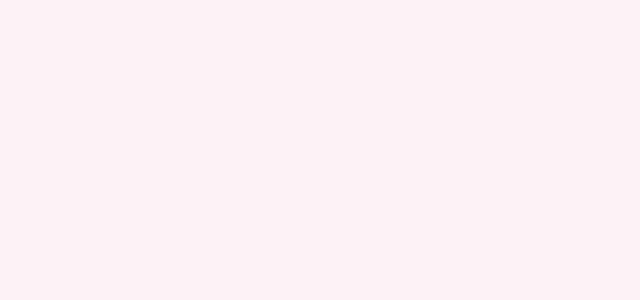
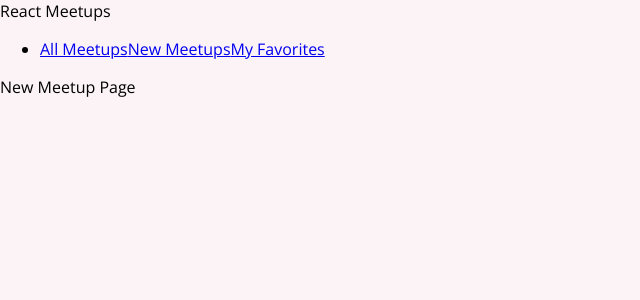
Before and after one commit to devjamescockfield/NextJS-Course, a React (Create React App) app in the folder react-refresher/meet-up-react-course-app/: page /new-meetup in a window 1280 px wide. Shown: the top 300 px of the page, without its empty margins (0-640 px from the left). Built offline with nearby package versions, Linux system fonts and the light colour scheme.

Commit message:
adding links and navigation

```diff
--- a/react-refresher/meet-up-react-course-app/package.json
+++ b/react-refresher/meet-up-react-course-app/package.json
@@ -8,6 +8,7 @@
     "@testing-library/user-event": "^13.5.0",
     "react": "^18.2.0",
     "react-dom": "^18.2.0",
+    "react-router-dom": "^5.3.4",
     "react-scripts": "5.0.1",
     "web-vitals": "^2.1.4"
   },
--- a/react-refresher/meet-up-react-course-app/src/App.js
+++ b/react-refresher/meet-up-react-course-app/src/App.js
@@ -1,5 +1,27 @@
+import { Route, Switch } from "react-router-dom";
+
+import AllMeetupsPage from "./pages/AllMeetups";
+import FavoritesPage from "./pages/Favorites";
+import NewMeetupPage from "./pages/NewMeetup";
+import MainNavigation from "./components/layout/MainNavigation";
+
 function App() {
-  return <div></div>;
+  return (
+    <div>
+      <MainNavigation />
+      <Switch>
+        <Route path="/" exact>
+          <AllMeetupsPage />
+        </Route>
+        <Route path="/new-meetup">
+          <NewMeetupPage />
+        </Route>
+        <Route path="/favorites">
+          <FavoritesPage />
+        </Route>
+      </Switch>
+    </div>
+  );
 }
 
 export default App;
--- /dev/null
+++ b/react-refresher/meet-up-react-course-app/src/components/layout/MainNavigation.js
@@ -0,0 +1,18 @@
+import {Link} from 'react-router-dom';
+
+function MainNavigation() {
+    return <header>
+        <div>React Meetups</div>
+        <nav>
+            <ul>
+                <li>
+                    <Link to='/'>All Meetups</Link>
+                    <Link to='/new-meetup'>New Meetups</Link>
+                    <Link to='/favorites'>My Favorites</Link>
+                </li>
+            </ul>
+        </nav>
+    </header>
+}
+
+export default MainNavigation;
--- a/react-refresher/meet-up-react-course-app/src/index.js
+++ b/react-refresher/meet-up-react-course-app/src/index.js
@@ -1,7 +1,13 @@
-import React from 'react';
-import ReactDOM from 'react-dom';
+import React from "react";
+import ReactDOM from "react-dom";
+import { BrowserRouter } from "react-router-dom";
 
-import './index.css';
-import App from './App';
+import "./index.css";
+import App from "./App";
 
-ReactDOM.render(<App />, document.getElementById('root'));
+ReactDOM.render(
+  <BrowserRouter>
+    <App />
+  </BrowserRouter>,
+  document.getElementById("root")
+);
--- /dev/null
+++ b/react-refresher/meet-up-react-course-app/src/pages/AllMeetups.js
@@ -0,0 +1,5 @@
+function AllMeetupsPage() {
+    return <div>All Meetups Page</div>
+}
+
+export default AllMeetupsPage;
--- /dev/null
+++ b/react-refresher/meet-up-react-course-app/src/pages/Favorites.js
@@ -0,0 +1,5 @@
+function FavoritesPage() {
+    return <div>Favorites Page</div>
+}
+
+export default FavoritesPage;
--- /dev/null
+++ b/react-refresher/meet-up-react-course-app/src/pages/NewMeetup.js
@@ -0,0 +1,5 @@
+function NewMeetupPage() {
+    return <div>New Meetup Page</div>
+}
+
+export default NewMeetupPage;
```
Also changed, not shown: 1 other file (tests, documents, lock files or other folders).
